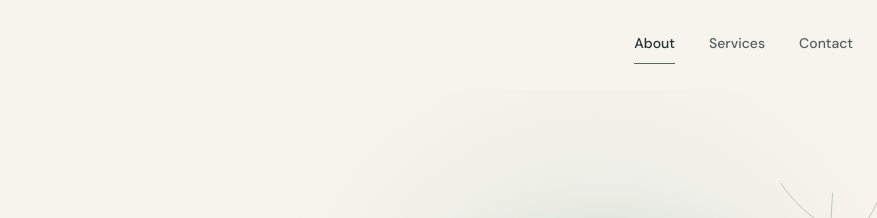
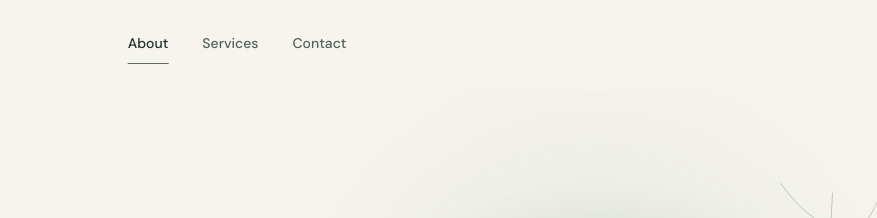
Before and after one commit to Alex-Santora/Santoratherapy, a plain HTML site: page index.html in a window 1280 px wide. Shown: the top 218 px of the page, 403-1280 px from the left. Drawn offline with Linux system fonts and the light colour scheme; grey boxes are pictures that could not be loaded.

Commit message:
Update styles.css

```diff
--- a/assets/css/styles.css
+++ b/assets/css/styles.css
@@ -66,6 +66,11 @@ address { font-style: normal; }
 .nav-cta:hover { color: white; background: var(--navy); transform: translateY(-2px); }
 .nav-toggle { display: none; width: 45px; height: 45px; padding: 0; border: 1px solid var(--line); border-radius: 50%; background: transparent; }
 .nav-toggle span { display: block; width: 17px; height: 1px; margin: 5px auto; background: var(--ink); transition: transform .3s; }
+
+@media (min-width: 821px) {
+  .nav-wrap { position: relative; }
+  .site-nav { position: absolute; left: 50%; transform: translateX(-50%); }
+}
 
 /* Shared typography and controls */
 .eyebrow { display: flex; align-items: center; gap: 10px; margin-bottom: 24px; color: var(--sage-deep); font-size: 11px; font-weight: 600; letter-spacing: .17em; text-transform: uppercase; }
```
